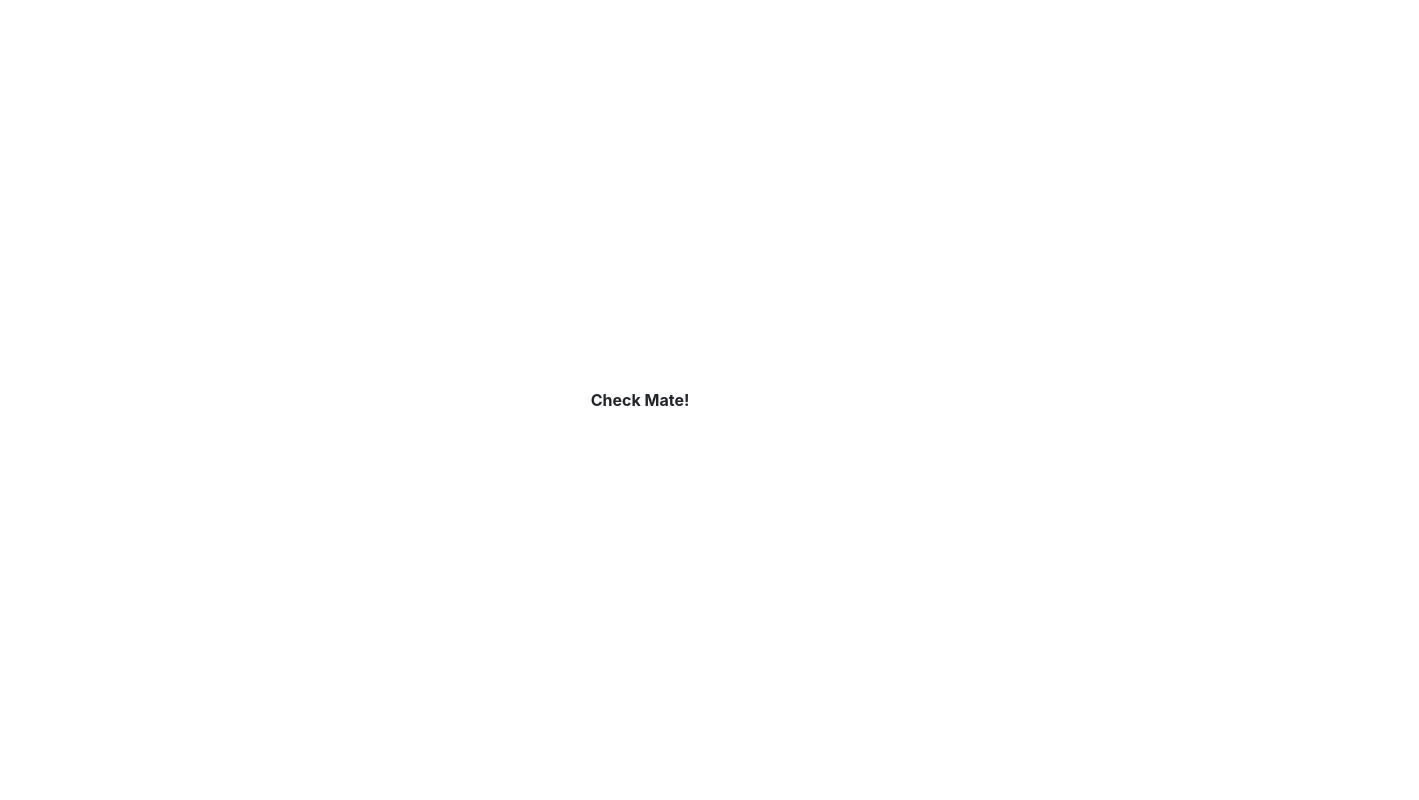
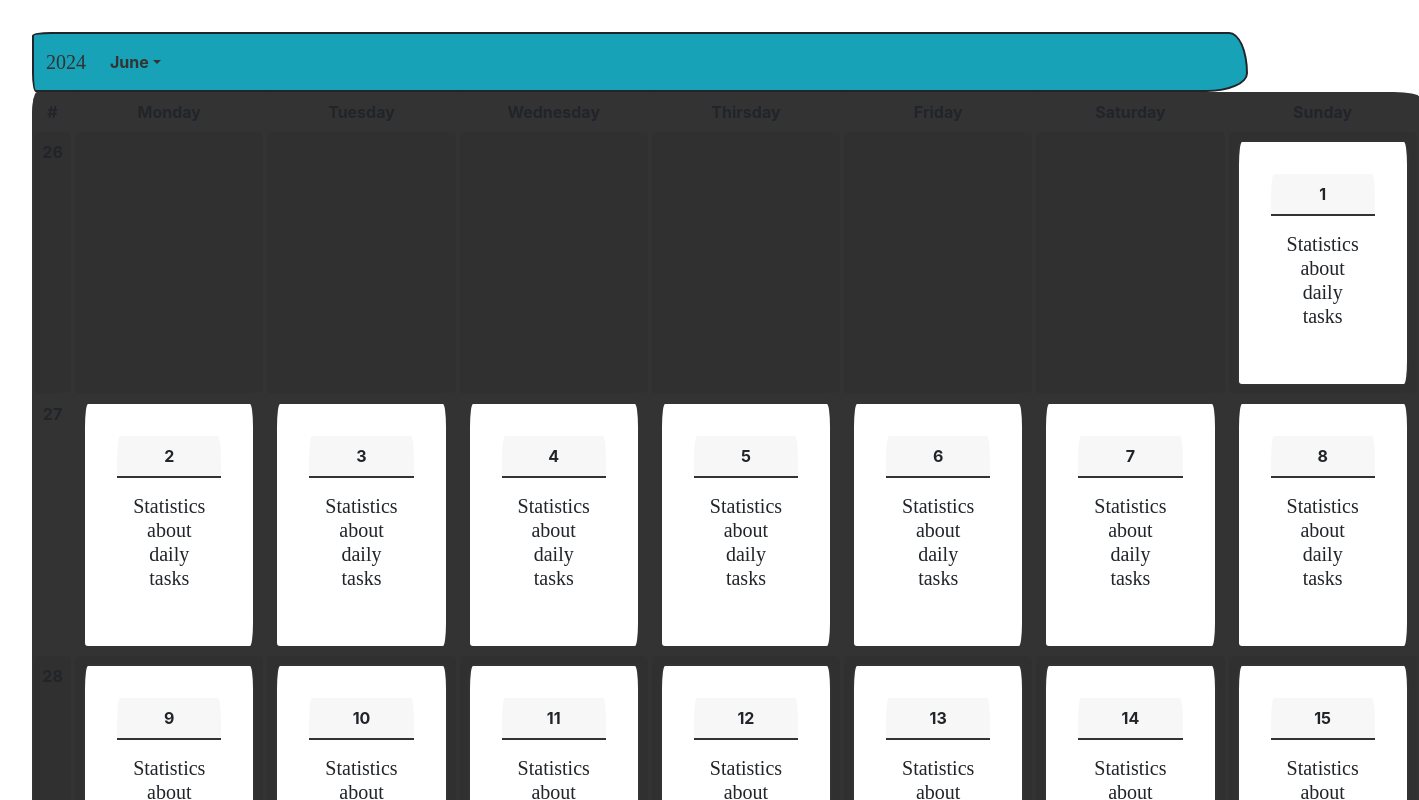
Before and after one commit to rucsna/CheckMate, a React (Vite) app in the folder CheckMateClient/: page / in a window 1280 px wide. Shown: the top 800 px of the page, 1419 px wide, since content can reach past the window. Built offline with nearby package versions, Linux system fonts and the light colour scheme; a web font is replaced by a local one.

Commit message:
feat: add MonthlyView to App.jsx

```diff
--- a/CheckMateClient/src/App.jsx
+++ b/CheckMateClient/src/App.jsx
@@ -1,13 +1,12 @@
 import './App.css'
+import MonthlyView from './Pages/MonthlyView'
 
 function App() {
 
   return (
-    <>
       <div>
-        Check Mate!
+        <MonthlyView />
       </div>
-    </>
   )
 }
 
```
